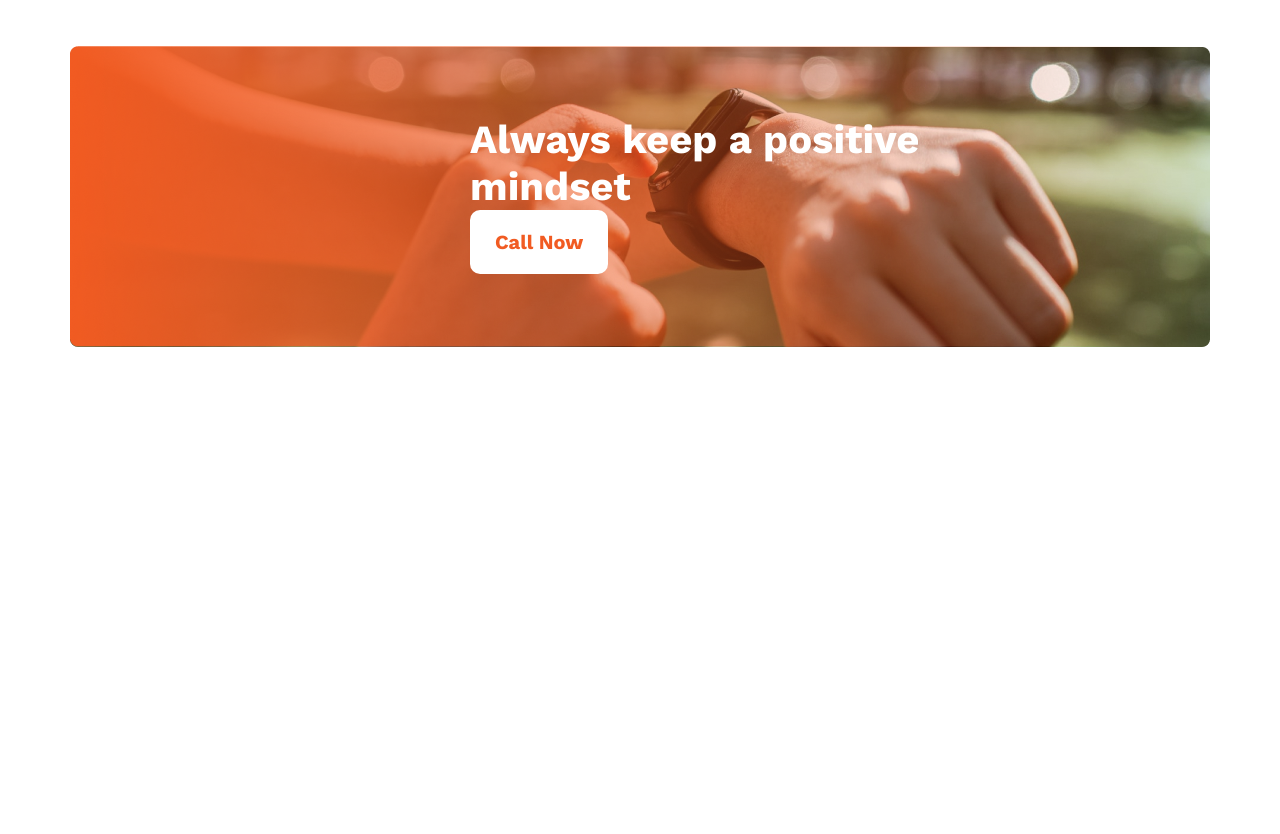
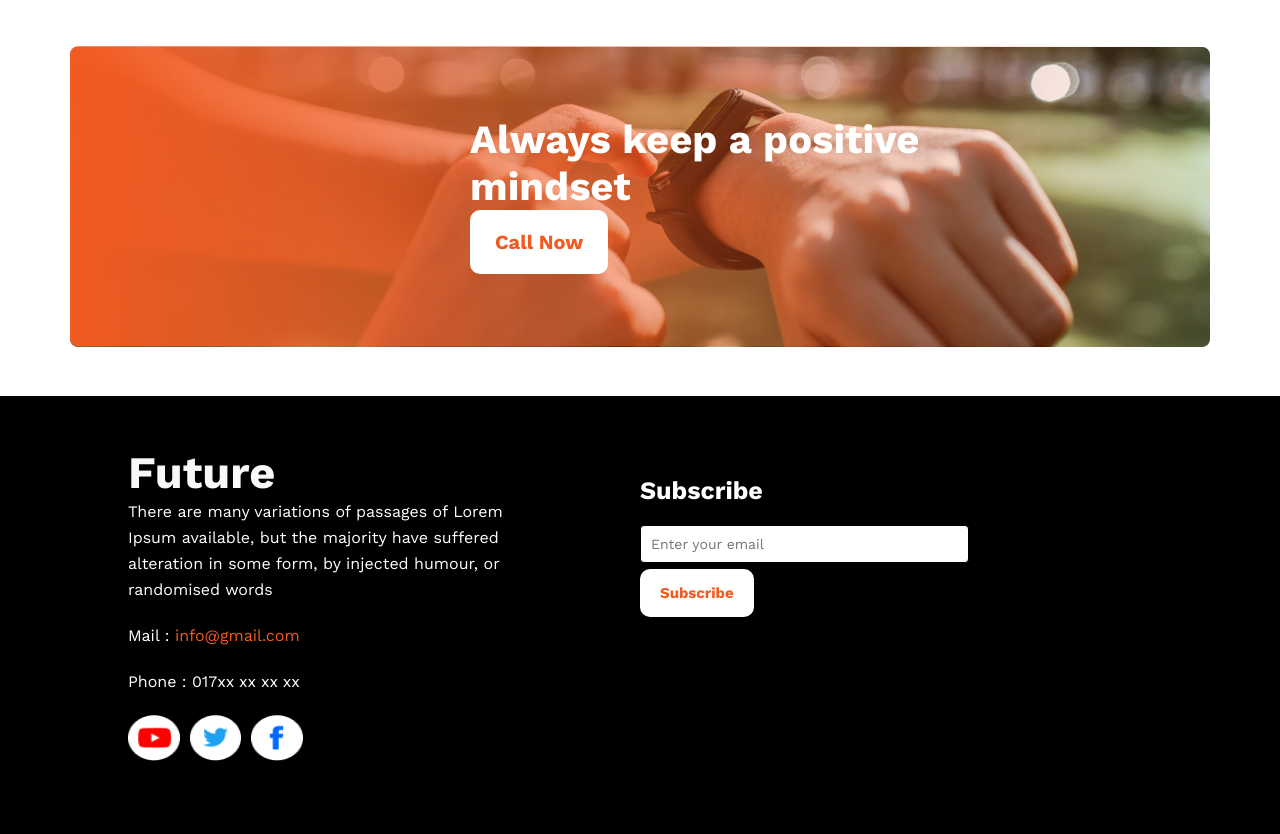
Before and after one commit to HasnathAhmedTamim/web-dev-portfolio2, a plain HTML site: page index.html in a window 1280 px wide. Shown: the part 1772-2606 px from the top of the page. Before the commit the page ends 2168 px from the top, so only its background shows below. Drawn offline with nearby package versions, Linux system fonts and the light colour scheme.

Commit message:
footer done

```diff
--- a/index.html
+++ b/index.html
@@ -134,6 +134,36 @@
       </section>
     </main>
 
-    <footer></footer>
+    <footer>
+      <div class="footer-container">
+        <div class="footer-l">
+          <h2>Future</h2>
+          <p>
+            There are many variations of passages of Lorem Ipsum available, but
+            the majority have suffered alteration in some form, by injected
+            humour, or randomised words
+          </p>
+          <div class="footer-mother">
+            <div class="footer-contact-info">
+              <p>Mail : <a href="mailto:info@gmail.com">info@gmail.com</a></p>
+            </div>
+            <div><p>Phone : 017xx xx xx xx</p></div>
+            <div class="footer-links">
+              <img src="images/icons/youtube.png" alt="" />
+              <img src="images/icons/twitter.png" alt="" />
+              <img src="images/icons/fb.png" alt="" />
+            </div>
+            <div></div>
+            <p></p>
+          </div>
+        </div>
+        <div class="footer-r">
+          <h2>Subscribe</h2>
+          <input type="text" placeholder="Enter your email" />
+          <br />
+          <a href="#" class="footer-btn">Subscribe</a>
+        </div>
+      </div>
+    </footer>
   </body>
 </html>
--- a/styles/portfolio.css
+++ b/styles/portfolio.css
@@ -187,7 +187,6 @@ i.fa-check {
   margin-left: 350px;
 }
 .call-action-btn {
-
   text-align: center;
 
   font-size: 20px;
@@ -198,10 +197,9 @@ i.fa-check {
   border-radius: 10px;
   background-color: white;
 
-
   padding: 20px 25px;
   display: inline-block;
-  color: #F15B22;
+  color: #f15b22;
 
   text-decoration: none;
 }
@@ -212,3 +210,111 @@ i.fa-check {
 
   font-weight: 700;
 }
+/* footer section  */
+footer {
+  width: 100%;
+  height: 80vh;
+  background-color: black;
+}
+
+.footer-container {
+  display: flex;
+  justify-content: space-between;
+  align-items: center;
+  width: 80%;
+  margin: 0 auto;
+  padding: 50px 0;
+}
+.footer-l {
+  width: 40%;
+  text-align: left;
+}
+.footer-l h2 {
+  color: #f8f8f8;
+  font-family: Work Sans;
+  font-size: 45px;
+  font-style: normal;
+  font-weight: 700;
+  line-height: normal;
+}
+.footer-l p {
+  color: #fff;
+  font-family: Work Sans;
+  font-size: 16px;
+  font-style: normal;
+  font-weight: 400;
+  line-height: 26px;
+}
+
+.footer-l div {
+  margin-bottom: 20px;
+}
+.footer-l .footer-mother {
+  margin-top: 20px;
+}
+.contact-info a {
+  color: #ffffff;
+  text-decoration: none;
+  font-size: 16px;
+}
+.footer-contact-info {
+  color: #fff;
+
+  font-size: 16px;
+
+  font-weight: 400;
+
+}
+
+.footer-r {
+  width: 50%;
+  margin-bottom: 150px;
+}
+.footer-r h2 {
+
+  color: #fff;
+
+  font-size: 25px;
+
+  font-weight: 600;
+
+}
+
+.footer-r input[type="text"] {
+
+  width: 60%;
+  padding: 10px;
+  font-size: 14px;
+  margin-bottom: 20px;
+  margin-top: 20px;
+  border: 1px solid black;
+  border-radius: 4px;
+  background-color: white;
+}
+.footer-btn {
+  text-align: center;
+
+  font-size: 15px;
+  font-style: normal;
+  font-weight: 600;
+  line-height: normal;
+
+  border-radius: 10px;
+  background-color: white;
+
+  padding: 15px 20px;
+
+  color: #f15b22;
+
+  text-decoration: none;
+}
+
+.footer-links {
+  width: 175px;
+  height: 46px;
+  display: flex;
+  gap: 10px;
+}
+.footer-contact-info a{
+    color: #f15b22;
+}
```
